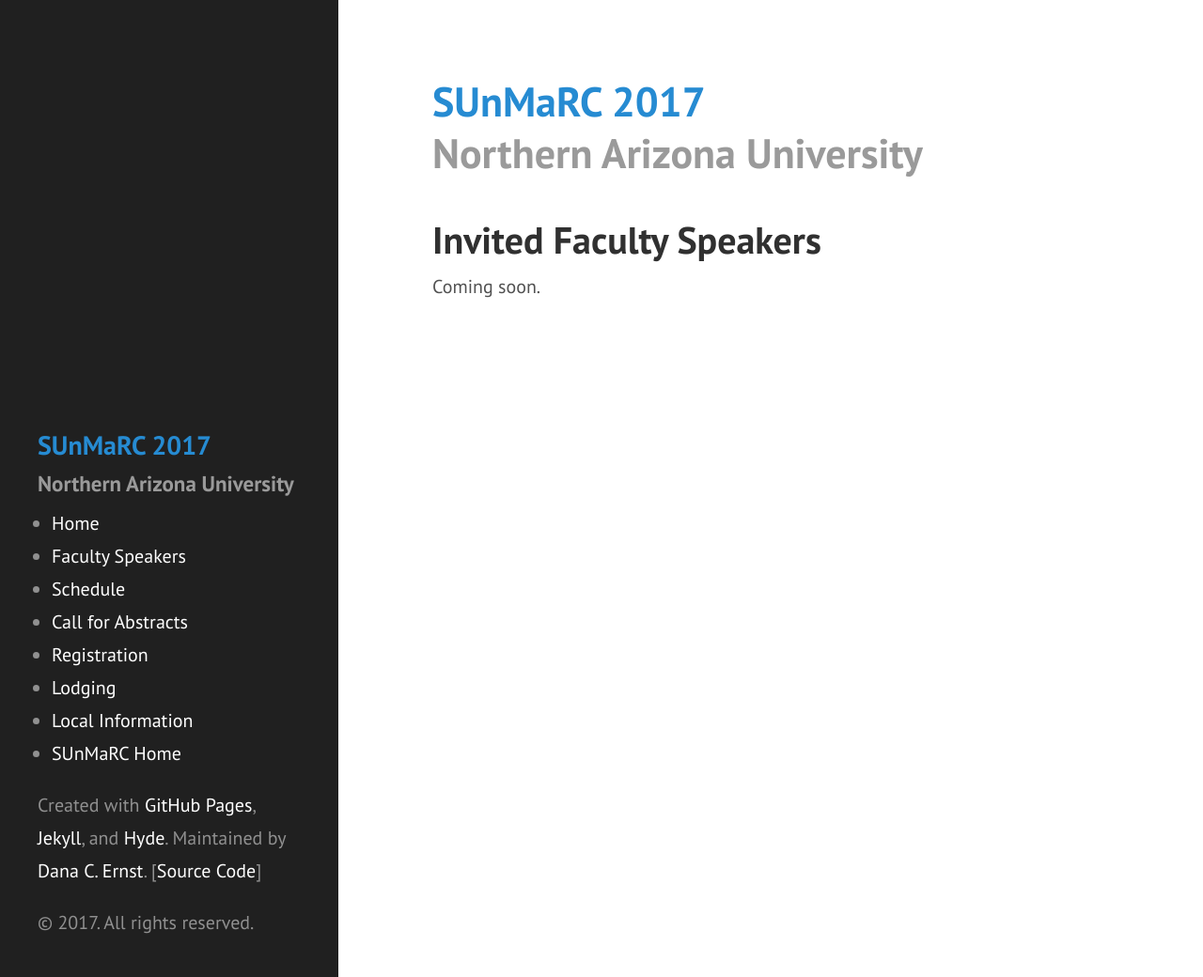
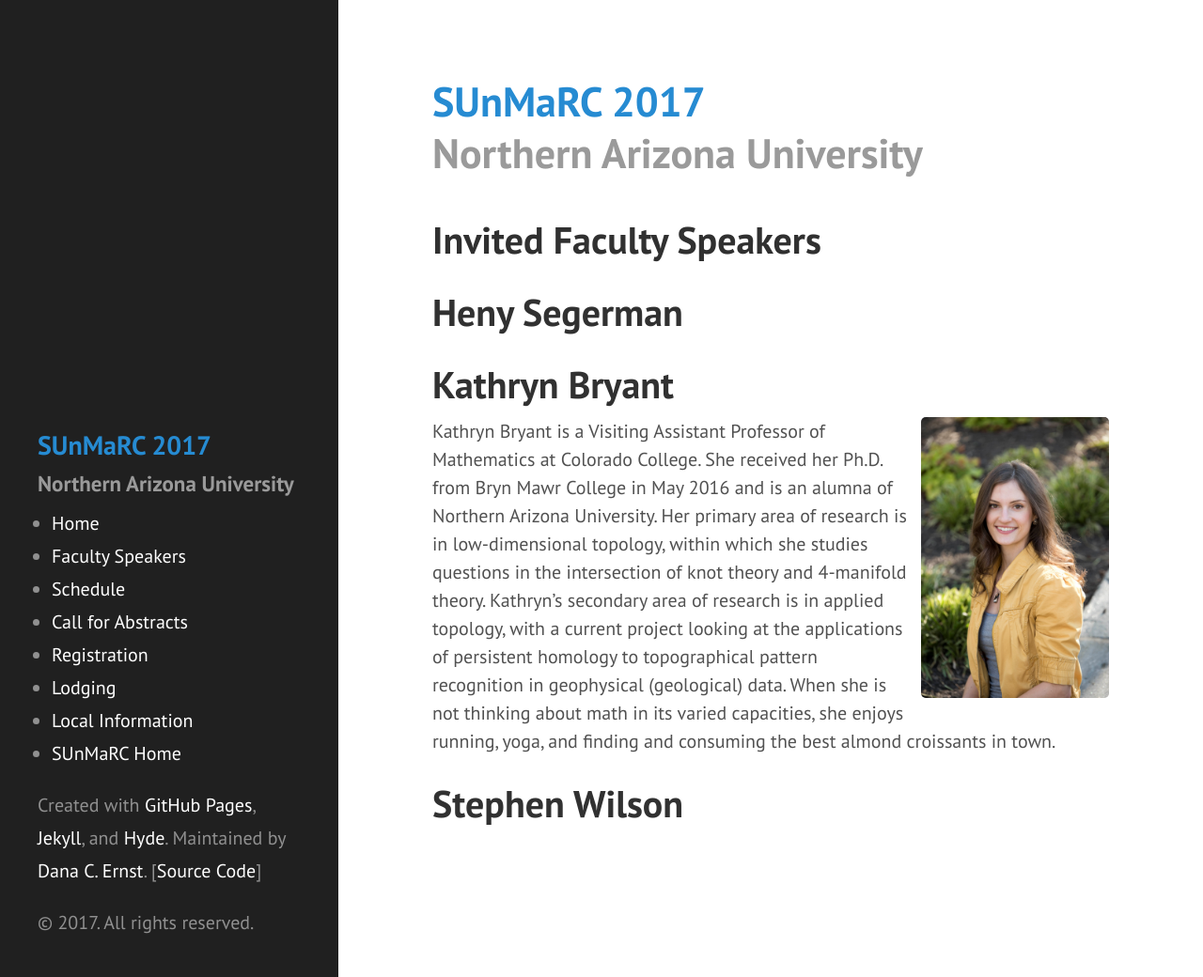
Before and after one commit to NAUMathStat/sunmarc2017, a Jekyll site: the page built from speakers.md, in a window 1280 px wide and 1040 px high. Shown: the whole window at 94% size. Built offline with Jekyll 4.4.1, drawn with Linux system fonts in a browser that asks for light colours.

Commit message:
Update to speakers

```diff
--- a/speakers.md
+++ b/speakers.md
@@ -3,4 +3,11 @@ layout: page
 title: Invited Faculty Speakers
 ---
 
-Coming soon.
+# Heny Segerman
+
+
+
+# Kathryn Bryant
+<img src="{{ site.baseurl }}/Bryant.jpg" align="right" width="200" img style="margin-left: 15px"/> Kathryn Bryant is a Visiting Assistant Professor of Mathematics at Colorado College. She received her Ph.D. from Bryn Mawr College in May 2016 and is an alumna of Northern Arizona University. Her primary area of research is in low-dimensional topology, within which she studies questions in the intersection of knot theory and 4-manifold theory. Kathryn's secondary area of research is in applied topology, with a current project looking at the applications of persistent homology to topographical pattern recognition in geophysical (geological) data. When she is not thinking about math in its varied capacities, she enjoys running, yoga, and finding and consuming the best almond croissants in town.
+
+# Stephen Wilson
```
Also changed, not shown: Bryant.jpg (added).
